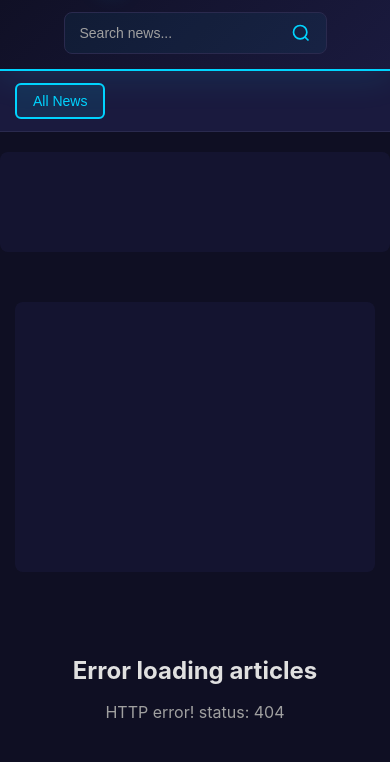
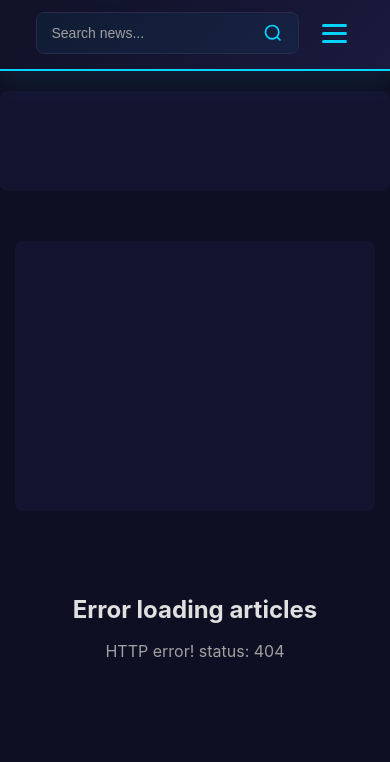
Before and after one commit to laury05/cryptotech-news, a website: page public/index.html in a window 390 px wide. Both pictures are taken after a click on the button 300 px from the left and 83 px from the top of the page. Shown: the part 50-812 px from the top of the page. Drawn offline with Linux system fonts and the light colour scheme; no server answers.

Commit message:
Add hamburger menu for mobile navigation

```diff
--- a/public/app.js
+++ b/public/app.js
@@ -31,6 +31,34 @@ function setupEventListeners() {
     searchInput.addEventListener('keypress', (e) => {
         if (e.key === 'Enter') performSearch();
     });
+
+    // Hamburger Menu Toggle
+    const hamburgerBtn = document.getElementById('hamburgerBtn');
+    const navbar = document.getElementById('navbar');
+
+    if (hamburgerBtn) {
+        hamburgerBtn.addEventListener('click', () => {
+            hamburgerBtn.classList.toggle('active');
+            navbar.classList.toggle('active');
+        });
+
+        // Close menu when clicking on a category
+        const navButtons = navbar.querySelectorAll('.nav-btn');
+        navButtons.forEach(btn => {
+            btn.addEventListener('click', () => {
+                hamburgerBtn.classList.remove('active');
+                navbar.classList.remove('active');
+            });
+        });
+
+        // Close menu when clicking outside
+        document.addEventListener('click', (e) => {
+            if (!hamburgerBtn.contains(e.target) && !navbar.contains(e.target)) {
+                hamburgerBtn.classList.remove('active');
+                navbar.classList.remove('active');
+            }
+        });
+    }
 }
 
 // Load Categories
--- a/public/index.html
+++ b/public/index.html
@@ -41,14 +41,20 @@
                         </svg>
                     </button>
                 </div>
+                <!-- Hamburger Menu Button -->
+                <button class="hamburger" id="hamburgerBtn" aria-label="Toggle menu">
+                    <span></span>
+                    <span></span>
+                    <span></span>
+                </button>
             </div>
         </div>
     </header>
 
     <!-- Navigation Categories -->
-    <nav class="navbar">
+    <nav class="navbar" id="navbar">
         <div class="container">
-            <div class="nav-scroll">
+            <div class="nav-scroll" id="navScroll">
                 <button class="nav-btn active" data-category="all">All News</button>
                 <div id="categoryNav"></div>
             </div>
--- a/public/styles.css
+++ b/public/styles.css
@@ -74,6 +74,37 @@ body {
     display: flex;
     gap: 15px;
     align-items: center;
+}
+
+/* Hamburger Menu */
+.hamburger {
+    display: none;
+    flex-direction: column;
+    cursor: pointer;
+    background: none;
+    border: none;
+    padding: 8px;
+    gap: 5px;
+}
+
+.hamburger span {
+    width: 25px;
+    height: 3px;
+    background: var(--primary);
+    border-radius: 2px;
+    transition: all 0.3s ease;
+}
+
+.hamburger.active span:nth-child(1) {
+    transform: rotate(45deg) translate(8px, 8px);
+}
+
+.hamburger.active span:nth-child(2) {
+    opacity: 0;
+}
+
+.hamburger.active span:nth-child(3) {
+    transform: rotate(-45deg) translate(7px, -7px);
 }
 
 .search-box {
@@ -167,6 +198,72 @@ body {
     color: var(--primary);
     border-color: var(--primary);
     background: rgba(0, 212, 255, 0.1);
+}
+
+/* Mobile Responsive Navbar */
+@media (max-width: 768px) {
+    .hamburger {
+        display: flex;
+    }
+
+    .navbar {
+        position: fixed;
+        top: 140px;
+        left: 0;
+        right: 0;
+        background: var(--secondary);
+        border-bottom: 2px solid var(--primary);
+        max-height: 0;
+        overflow: hidden;
+        transition: max-height 0.3s ease;
+        z-index: 99;
+    }
+
+    .navbar.active {
+        max-height: 500px;
+        overflow-y: auto;
+    }
+
+    .nav-scroll {
+        display: flex !important;
+        flex-direction: column !important;
+        gap: 0;
+        padding: 0;
+        overflow: visible !important;
+    }
+
+    .nav-btn {
+        width: 100%;
+        text-align: left;
+        padding: 14px 20px;
+        border: none;
+        border-bottom: 1px solid var(--border);
+        border-radius: 0;
+        background: transparent;
+    }
+
+    .nav-btn:first-child {
+        border-top: 1px solid var(--border);
+    }
+
+    .nav-btn.active {
+        background: rgba(0, 212, 255, 0.1);
+        border-color: var(--primary);
+    }
+
+    .nav-btn:hover {
+        background: rgba(0, 212, 255, 0.05);
+    }
+
+    .header .container {
+        flex-direction: row;
+        gap: 15px;
+    }
+
+    .search-box {
+        max-width: none;
+        flex: 1;
+    }
 }
 
 /* Container */
```
